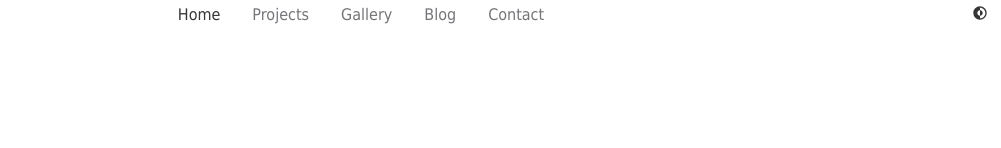
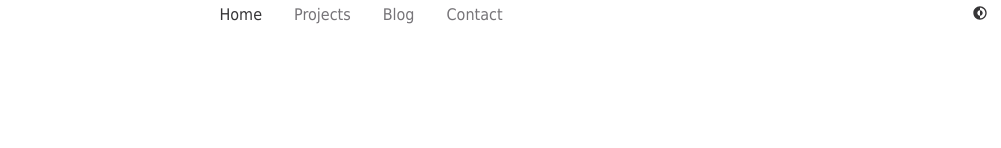
Before and after one commit to jhasubhash/jhasubhash.github.io, a Next.js app: page / in a window 1280 px wide. Shown: the top 148 px of the page, without its empty margins (279-1280 px from the left). Built offline with nearby package versions, Linux system fonts and the light colour scheme; grey boxes are pictures that could not be loaded.

Commit message:
adding title in blog posts + removing gallery

```diff
--- a/components/Header.tsx
+++ b/components/Header.tsx
@@ -113,9 +113,6 @@
         <Link href='/projects'>
             <a className={router.pathname != "/projects" ? "linkinactive" : ""} onClick={hideNav}>Projects</a>
         </Link>
-        <Link href='/gallery'>
-            <a className={router.pathname != "/gallery" ? "linkinactive" : ""} onClick={hideNav}>Gallery</a>
-        </Link>
         <Link href='/blog'>
             <a className={router.pathname != "/blog" ? "linkinactive" : ""} onClick={hideNav}>Blog</a>
         </Link>
--- a/pages/blog/[slug].tsx
+++ b/pages/blog/[slug].tsx
@@ -6,6 +6,7 @@
 import Link from "next/link";
 import hljs from "highlight.js";
 import styled from "styled-components";
+import Head from 'next/head'
 
 import "highlight.js/styles/default.css";
 
@@ -82,6 +83,10 @@
 }) {
   return (
     <>
+    <Head>
+      <title>{title}</title>
+      <meta name="viewport" content="initial-scale=1.0, width=device-width" />
+    </Head>
       <Link href="/blog">
         <div className="btn btn-back">Back</div>
       </Link>
```
